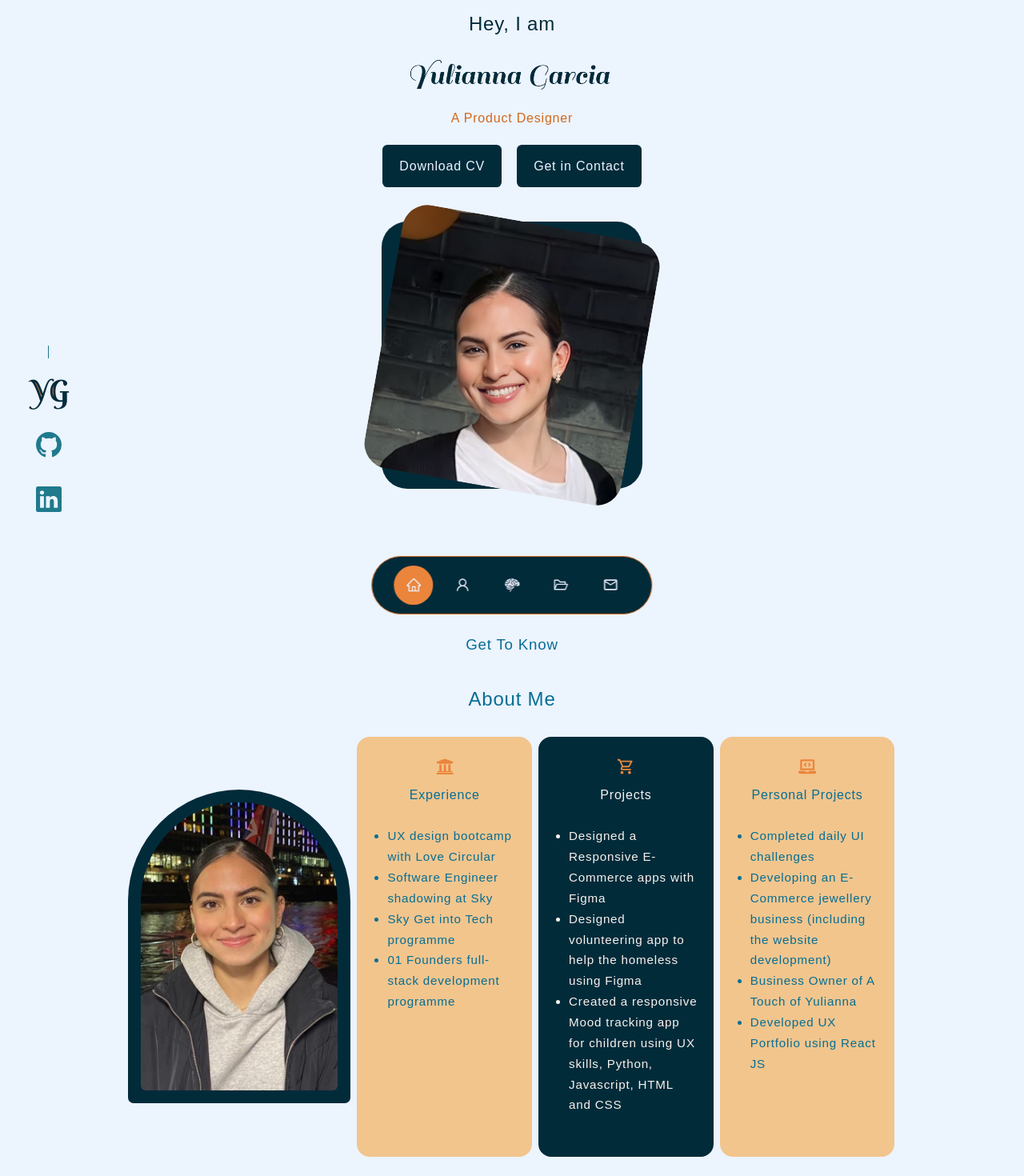
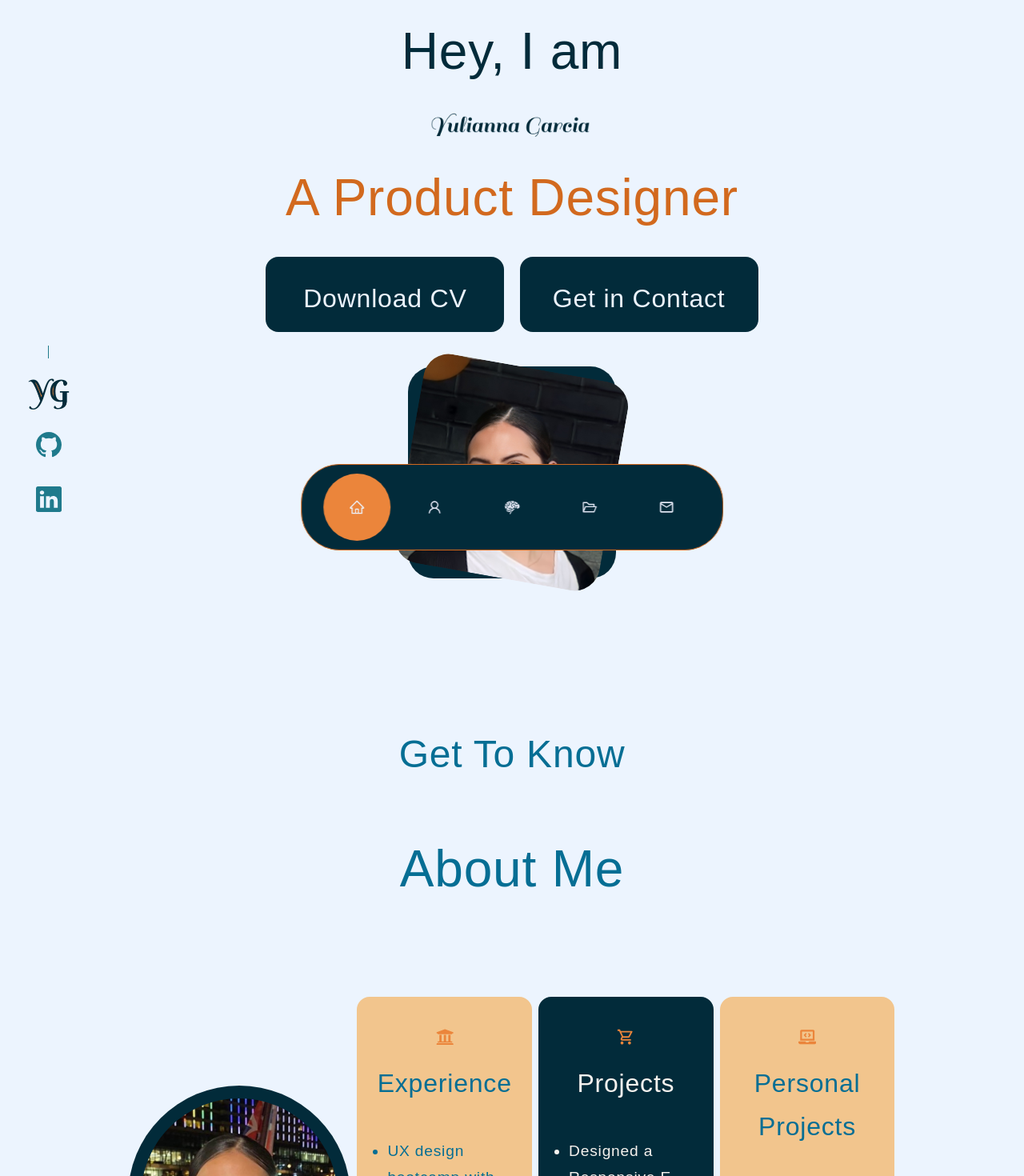
Before and after one commit to yuliannagarcia/react-portfolio, a React (Create React App) app: page /#/ in a window 1280 px wide. Shown: the top 1470 px of the page at 80% size. Built offline with nearby package versions, Linux system fonts and the light colour scheme.

Commit message:
responsive big screens

```diff
--- a/src/components/Experience/Experience.css
+++ b/src/components/Experience/Experience.css
@@ -105,3 +105,31 @@
 
 
 }
+
+
+@media screen and (min-width: 1024px) {
+    .about__card{
+        height: 40rem;
+        font-size: 2rem;
+        margin-top: 5rem;
+    }
+
+    .about__card h5{
+        font-size: 1.2rem;
+    }
+
+    .About h3{
+        font-size: 3rem;
+    }
+
+    .Experience h3{
+        font-size: 3rem;
+
+    }
+
+    .experience__details h4{
+        font-size: 150%;
+        padding-top: 1rem;
+    }
+
+}
--- a/src/components/Header/Header.css
+++ b/src/components/Header/Header.css
@@ -1,17 +1,16 @@
-#Header {
-    margin-top: 0;
-}
-
 .header__container {
     margin: 0 auto;
     height: fit-content;
     margin-bottom: 5%;
+    justify-content: center;
+    align-items: center;
 }
 
 .header__container h4,
 h2 {
     margin-top: 1%;
     margin-bottom: 0%;
+    top: 0;
     text-align: center;
     font-family: 'Avenir Next', sans-serif;
     color: chocolate;
@@ -30,7 +29,6 @@ h2 {
 }
 
 
-
 /*  CTA  */
 .cta {
     display: flex;
@@ -43,10 +41,8 @@ h2 {
     text-decoration: none;
 }
 
-
 /* image */
 .me__background {
-    height: 34%;
     width: 34%;
     border-radius: 2rem;
     background: #022B3A;
@@ -54,6 +50,7 @@ h2 {
     place-items: center;
     margin: 0 auto;
     margin-top: 4.5%;
+    margin-bottom: 1rem;
 }
 
 .Yulianna {
@@ -78,32 +75,57 @@ h2 {
 }
 
 
+/* Media Queries for medium devices*/
+@media screen and (min-width: 1024px) {
+    .header__container h4,
+    h2 {
+        margin-top: 1%;
+        margin-bottom: 0%;
+        top: 0;
+        text-align: center;
+        font-family: 'Avenir Next', sans-serif;
+        color: chocolate;
+        font-size: 4rem;
+    }
 
 
+    .cta a {
+        height: 3.5rem;
+        width: 16rem;
+        text-align: center;
+        padding-top: 1.5rem;
+        font-size: 2rem;
+        border-radius: 1rem;
+    }
 
-/* Media Queries for medium devices*/
-@media screen and (max-width: 1024px) {}
+    /* image */
+    .me__background {
+        width: 27%;
+    }
+
+    .Yulianna {
+        width: 22%;
+    }
+
+}
 
 /* Media Queries for small devices*/
 @media screen and (max-width: 600px) {
 
     /* image */
     .me__background {
-        height: 34%;
-        width: 50%;
+        width: 70%;
         border-radius: 2rem;
         background: #022B3A;
         display: grid;
         place-items: center;
         margin: 0 auto;
         margin-top: 20%;
-        margin-bottom: -20%;
     }
 
     .Yulianna {
-        width: 28%;
-        height: auto;
-        margin: 5% auto 5%;
+        width: 50%;
+        margin: 2rem auto;
     }
 
 
@@ -120,5 +142,23 @@ h2 {
         transform: rotate(0deg);
     }
 
+    .cta {
+        display: flex;
+        flex-direction: column;
+        justify-content: center;
+        align-items: center;
+    }
 
+    .cta a {
+        text-decoration: none;
+        margin: 1rem 0;
+    }
+
+    #Header {
+        margin-top: 4rem;
+    }
+
+    .header__container h4 {
+        margin: 4rem auto;
+    }
 }
--- a/src/components/Header/Header.jsx
+++ b/src/components/Header/Header.jsx
@@ -7,8 +7,8 @@ import YuliannaGarcia from '../../Assets/name.png';
 
 const Header = () => {
   return (
-    <section id="Header">
-      <div id="Header" className="container header__container">
+    <section id="Header" className="Header">
+      <div className="container header__container">
         <h2>Hey, I am </h2>
         <img src={YuliannaGarcia} alt="" className="Yulianna" />
         <h4 className="text-light">
--- a/src/components/Nav/Nav.css
+++ b/src/components/Nav/Nav.css
@@ -32,3 +32,27 @@ nav a.active {
     background: var(--color-primary);
     color: var(--color-bg);
 }
+
+@media screen and (min-width: 1024px) {
+    nav a {
+        background: transparent;
+        padding: 2rem;
+        border-radius: 50%;
+        display: flex;
+        color: #E1E5F2;
+        font-size: 1.25rem;
+    }
+
+    nav a:hover {
+        background: rgba(0, 0, 0, 0.3)
+    }
+
+    nav a.active {
+        background: var(--color-primary);
+        color: var(--color-bg);
+    }
+
+    nav {
+        margin-bottom: 5rem;
+    }
+}
--- a/src/components/Nav/Nav.jsx
+++ b/src/components/Nav/Nav.jsx
@@ -11,21 +11,17 @@ const Nav = () => {
   const [activeNav, setActiveNav] = useState('#Header');
   const location = useLocation();
 
-  const handleNavClick = (sectionId) => {
+  const handleNavClick = (sectionId, event) => {
+    //event.preventDefault(); // Prevent default behavior of anchor tag
     setActiveNav(sectionId);
     let element = document.querySelector(sectionId);
 
-    if (window.location.pathname === '/' && element) {
+    if (element) {
       window.scrollTo({
         top: element.offsetTop,
         behavior: 'smooth'
       });
     } else {
-      window.history.pushState({}, '', '/');
-      window.scrollTo({
-        top: 0,
-        behavior: 'smooth'
-      });
       setTimeout(() => {
         element = document.querySelector(sectionId);
         window.scrollTo({
@@ -34,6 +30,13 @@ const Nav = () => {
         });
       }, 100);
     }
+    setTimeout(() => {
+      element = document.querySelector(sectionId);
+      window.scrollTo({
+        top: element.offsetTop,
+        behavior: 'smooth'
+      });
+    }, 100);
   };
 
   useEffect(() => {
@@ -45,10 +48,12 @@ const Nav = () => {
       });
     };
 
+    const threshold = window.innerWidth <= 600 ? 0.4 : 0.7;
+
     const observer = new IntersectionObserver(handleIntersection, {
       root: null,
-      rootMargin: '0px',
-      threshold: 0.6,
+      rootMargin: '8%',
+      threshold: threshold,
     });
 
     const sections = document.querySelectorAll('section[id]');
@@ -67,11 +72,11 @@ const Nav = () => {
 
   return (
     <nav>
-      <Link to="/" onClick={() => handleNavClick('#Header')} className={activeNav === '#Header' ? 'active' : ''}><AiOutlineHome /></Link>
-      <Link to="/" onClick={() => handleNavClick('#About')} className={activeNav === '#About' ? 'active' : ''}><AiOutlineUser /></Link>
-      <Link to="/" onClick={() => handleNavClick('#Experience')} className={activeNav === '#Experience' ? 'active' : ''}><GiBrain /></Link>
-      <Link to="/" onClick={() => handleNavClick('#Portfolio')} className={activeNav === '#Portfolio' ? 'active' : ''}><AiOutlineFolderOpen /></Link>
-      <Link to="/" onClick={() => handleNavClick('#Contact')} className={activeNav === '#Contact' ? 'active' : ''}><MdOutlineMailOutline /></Link>
+      <Link to="/" onClick={(event) => handleNavClick('#Header', event)} className={activeNav === '#Header' ? 'active' : ''}><AiOutlineHome /></Link>
+      <Link to="/" onClick={(event) => handleNavClick('#About', event)} className={activeNav === '#About' ? 'active' : ''}><AiOutlineUser /></Link>
+      <Link to="/" onClick={(event) => handleNavClick('#Experience', event)} className={activeNav === '#Experience' ? 'active' : ''}><GiBrain /></Link>
+      <Link to="/" onClick={(event) => handleNavClick('#Portfolio', event)} className={activeNav === '#Portfolio' ? 'active' : ''}><AiOutlineFolderOpen /></Link>
+      <Link to="/" onClick={(event) => handleNavClick('#Contact', event)} className={activeNav === '#Contact' ? 'active' : ''}><MdOutlineMailOutline /></Link>
     </nav>
   );
 };
--- a/src/components/Portfolio/Portfolio.css
+++ b/src/components/Portfolio/Portfolio.css
@@ -91,3 +91,13 @@
 
 
 }
+
+@media screen and (min-width: 1024px) {
+    .Portfolio h3 {
+        font-size: 3rem;
+    }
+
+    .pro3{
+        width: 45%;
+    }
+}
--- a/src/components/Portfolio/Portfolio.jsx
+++ b/src/components/Portfolio/Portfolio.jsx
@@ -43,7 +43,7 @@ const Portfolio = () => {
         <div className="portfolio_item">
           <Link to="/Project3" onClick={scrollToTop}>
             <div className="portfolio_item_image_container">
-              <img className="portfolio_item-image portfolio_item_horizontal-image" src={IMG3} alt="" />
+              <img className="portfolio_item-image portfolio_item_horizontal-image pro3" src={IMG3} alt="" />
             </div>
           </Link>
           <article className="">
--- a/src/index.css
+++ b/src/index.css
@@ -68,7 +68,7 @@ h1 {
 }
 
 section {
-  margin-top: 8%;
+  margin-bottom: 8%;
 }
 
 section>h2,
@@ -138,7 +138,7 @@ img {
   }
 
   section {
-    margin-top: 6rem;
+    margin-bottom: 6rem;
   }
 }
 
--- a/src/index.js
+++ b/src/index.js
@@ -3,7 +3,7 @@ import ReactDOM from 'react-dom/client';
 import './index.css';
 import App from './App';
 import reportWebVitals from './reportWebVitals';
-import {HashRouter} from 'react-router-dom';
+import { HashRouter } from 'react-router-dom';
 
 ReactDOM.createRoot(document.getElementById('root')).render(
 	<React.StrictMode>
```
